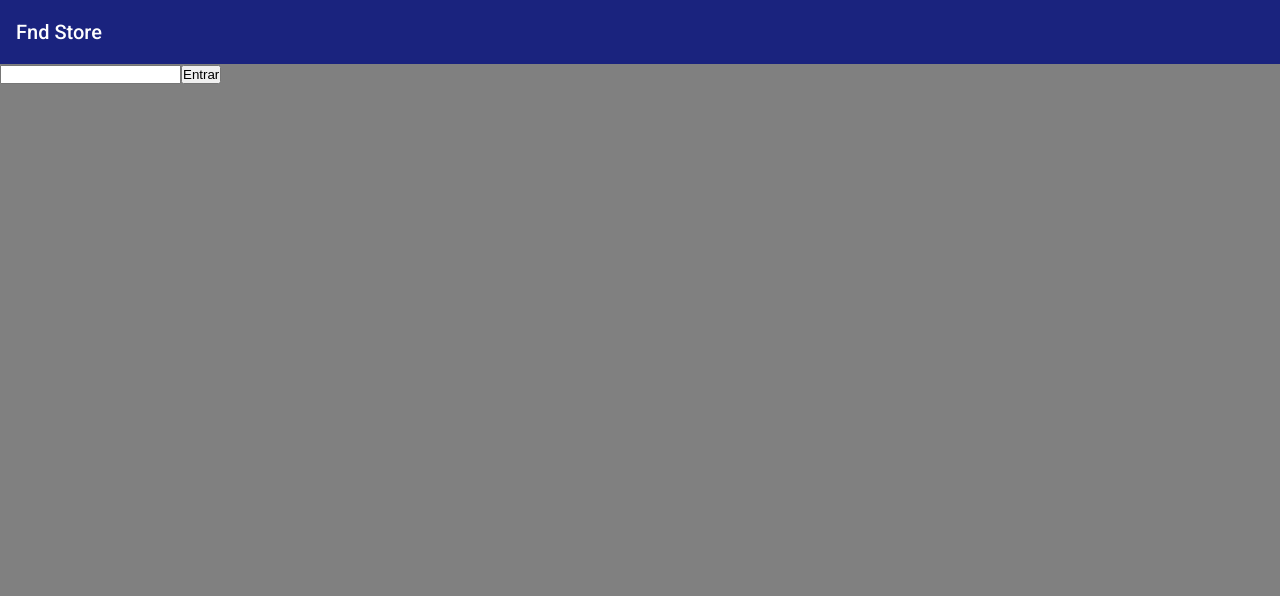
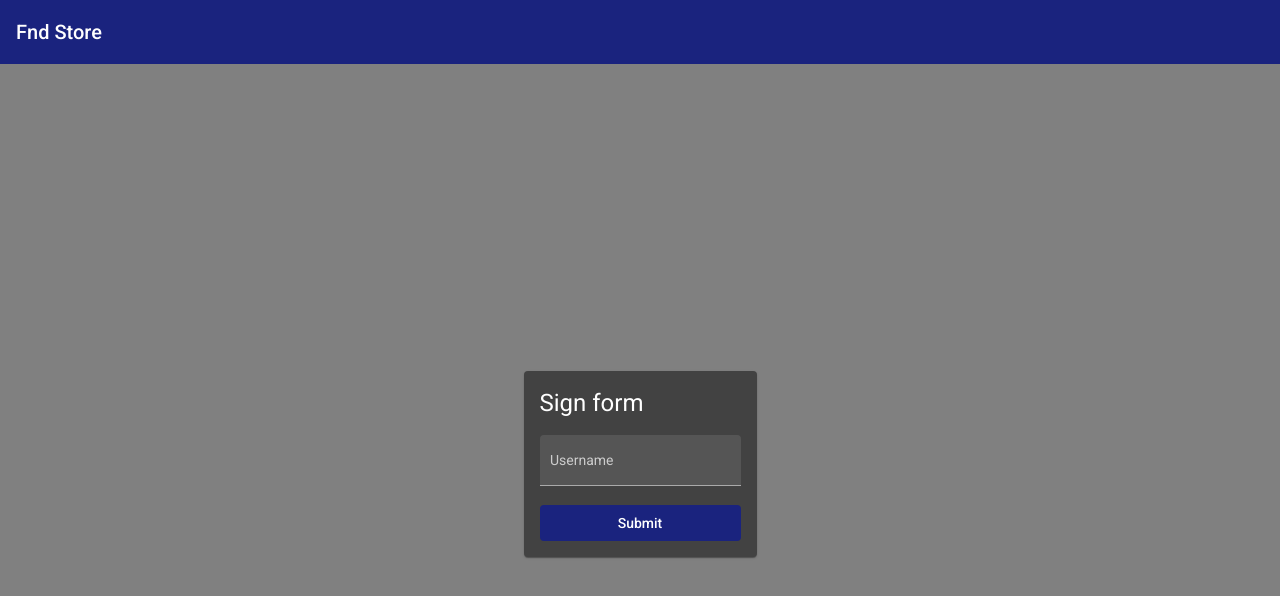
Before and after one commit to fndcaique/fnd-store-web-angular, an Angular app: page /login in a window 1280 px wide. Shown: the top 596 px of the page. Built offline with nearby package versions, Linux system fonts and the light colour scheme.

Commit message:
add login

```diff
--- a/src/app/login/login.component.html
+++ b/src/app/login/login.component.html
@@ -1,11 +1,22 @@
-<div>
-  <form>
-    <label for="login">
-      <input
-        id="login"
-        type="text"
+<div class="form-container">
+  <mat-card>
+    <form (ngSubmit)="onSubmit()">
+      <h1>Sign form</h1>
+      <mat-form-field
+        class="example-full-width"
+        appearance="fill"
       >
-    </label>
-    <button>Entrar</button>
-  </form>
+        <mat-label>Username</mat-label>
+        <input
+          matInput
+          placeholder="fndcaique"
+          [formControl]="username"
+        >
+      </mat-form-field>
+      <button
+        mat-flat-button
+        color="primary"
+      >Submit</button>
+    </form>
+  </mat-card>
 </div>
--- a/src/app/login/login.component.scss
+++ b/src/app/login/login.component.scss
@@ -0,0 +1,13 @@
+.form-container {
+  display: flex;
+  align-items: center;
+  justify-content: center;
+  height: 100%;
+  width: 100%;
+}
+
+form {
+  display: flex;
+  flex-direction: column;
+  min-width: 150px;
+}
--- a/src/app/login/login.component.ts
+++ b/src/app/login/login.component.ts
@@ -1,4 +1,7 @@
 import { Component, OnInit } from '@angular/core';
+import { FormControl } from '@angular/forms';
+
+
 
 @Component({
   selector: 'app-login',
@@ -7,9 +10,13 @@ import { Component, OnInit } from '@angular/core';
 })
 export class LoginComponent implements OnInit {
 
+  username = new FormControl('', { nonNullable: true });
+
   constructor() { }
 
-  ngOnInit(): void {
+  ngOnInit(): void { }
+
+  onSubmit() {
+    console.log('on Submit', this.username.value);
   }
-
 }
```
Also changed, not shown: src/app/app.module.ts (+6 -3 lines).
